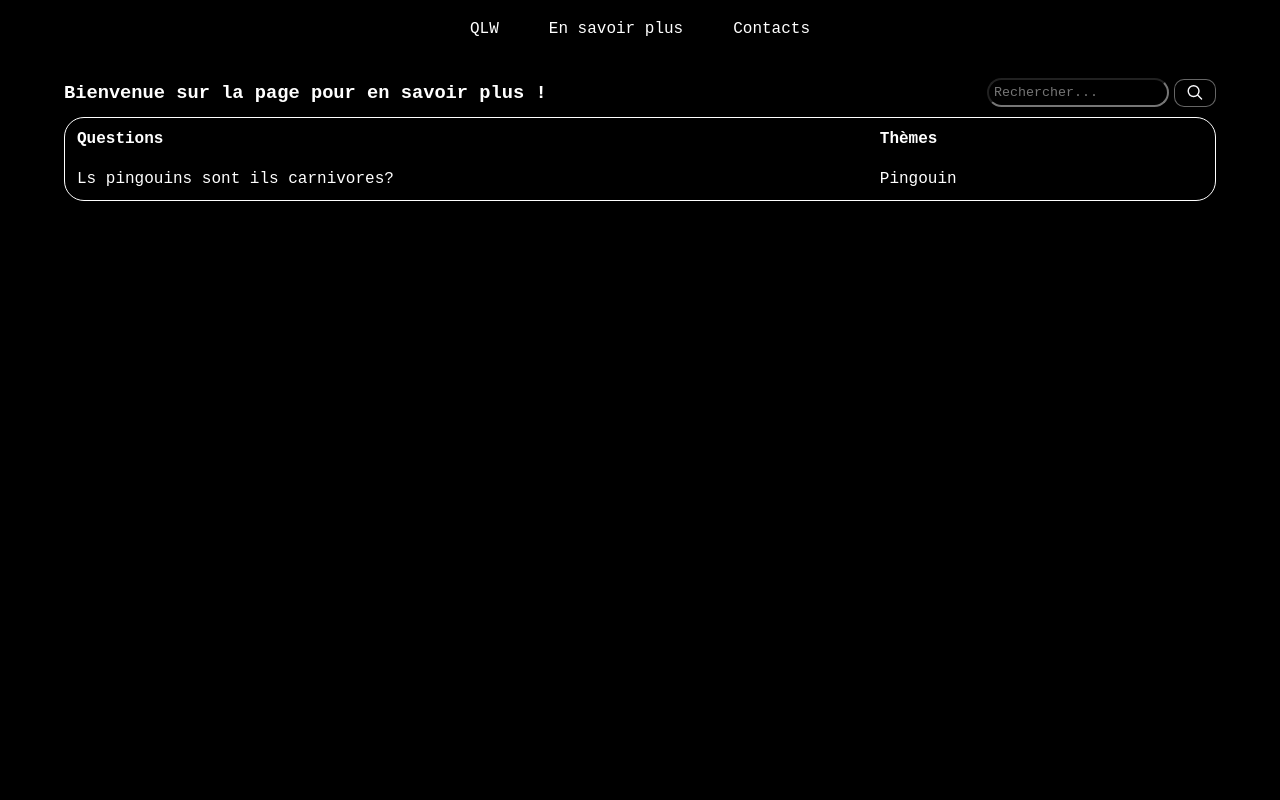
After one commit to QLW-NDI/NDI2023, a Symfony app: template templates/Wiki/wiki.html.twig in a window 1280 px wide. The commit adds this page. Run offline with Twig, Linux system fonts and the light colour scheme; the template is opened without the code that fills it, so the values that code supplies are empty; some libraries are stand-ins or nearby versions.

Commit message:
add new controller and wiki page

```diff
--- a/public/css/base.css
+++ b/public/css/base.css
@@ -16,15 +16,19 @@
     color: var(--police-color);
 }
 
-#wallpaper {
-    /*background-color: var(--background-color);*/
-    /*position: absolute;*/
-    /*top: 0;*/
-    /*left: 0;*/
-    /*width: 100vw;*/
-    /*height: 100vh;*/
-    z-index: -100;
-}
+/*#wallpaper {*/
+/*    position: fixed;*/
+/*    top: 0;*/
+/*    left: 0;*/
+/*    height: 100vh;*/
+/*    width: 100vw;*/
+/*    background-image: url("../img/wallpaper.jpg");*/
+/*    background-repeat: no-repeat;*/
+/*    background-size: cover;*/
+/*    background-position: center;*/
+/*    z-index: -100;*/
+/*    pointer-events: none;*/
+/*}*/
 
 body{
     position: relative;
--- /dev/null
+++ b/public/css/wiki.css
@@ -0,0 +1,75 @@
+main {
+    margin: 20px 5vw 0 5vw;
+}
+
+#wiki-nav {
+    display: flex;
+    justify-content: space-between;
+    align-items: center;
+}
+
+.search-bar {
+    display: flex;
+    gap: 5px;
+    align-items: center;
+}
+
+.search-bar label {
+    border-radius: 20px;
+}
+
+.search-bar input {
+    background-color: transparent;
+    border-radius: 20px;
+    padding: 5px;
+}
+
+.search-button {
+    background-color: var(--background-color);
+    border: solid rgba(255, 255, 255, 0.4) 1px;
+    border-radius: 10px;
+    height: 28px;
+    padding: 0 10px 0 10px;
+    margin-top: 1px;
+}
+
+.search-button:hover {
+    background-color: var(--light-effect-color);
+    transition: background-color 0.5s;
+    border: solid var(rgba(255, 255, 255, 0.5)) 1px;
+}
+
+.search-button:active {
+    background-color: transparent;
+    border-color: transparent;
+}
+
+.search-button img {
+    padding-top: 2px;
+    width: 20px;
+    height: 15px;
+}
+
+table {
+    margin-top: 10px;
+    border-radius: 20px;
+    border: solid white 1px;
+    width: 100%;
+}
+
+tr > td:last-child {
+    width: 30%;
+}
+
+tr > td:first-child {
+    display: flex;
+}
+
+td {
+    padding: 10px;
+}
+
+tr > td:first-child > a {
+    height: 100%;
+    width: 100%;
+}
--- /dev/null
+++ b/templates/Wiki/wiki.html.twig
@@ -0,0 +1,32 @@
+{% extends "base.html.twig" %}
+{% block title %}En savoir plus{% endblock %}
+{% block stylesheets %}<link rel="stylesheet" type="text/css" href="{{ asset("css/wiki.css") }}">{% endblock %}
+{% block javascripts %}
+    <script defer type="text/javascript" src="{{ asset("js/konamiCode.js") }}"></script>
+{% endblock %}
+{% block main %}
+    <main>
+        <div id="wiki-nav">
+            <h3>Bienvenue sur la page pour en savoir plus !</h3>
+            <form class="search-bar" method="post" action=" ">
+                <label class="light">
+                    <input type="text" name="searchTerm" placeholder="Rechercher...">
+                </label>
+                <button type="submit" class="search-button"><img src="{{ asset("img/search.svg") }}" alt="Rechercher"></button>
+            </form>
+        </div>
+
+        <table>
+            <tr class="light">
+                <td><strong>Questions</strong></td>
+                <td><strong>Thèmes</strong></td>
+            </tr>
+            <tr class="light">
+                <td><a href="">Ls pingouins sont ils carnivores?</a></td>
+                <td>Pingouin</td>
+            </tr>
+        </table>
+
+
+    </main>
+{% endblock %}
--- a/templates/base.html.twig
+++ b/templates/base.html.twig
@@ -15,8 +15,8 @@
     <div id="wallpaper"></div>
     <header>
         <nav>
-            <a class="light">QLW</a>
-            <a class="light">En savoir plus</a>
+            <a class="light" href="{{ path("questionList") }}">QLW</a>
+            <a class="light" href="{{ path("wiki") }}">En savoir plus</a>
             <a class="light">Contacts</a>
         </nav>
     </header>
```
Also changed, not shown: src/Controller/WikiController.php (added, +16 -0 lines), templates/Wiki/wikiInfo.html.twig (added, +14 -0 lines), public/img/search.svg (added).
